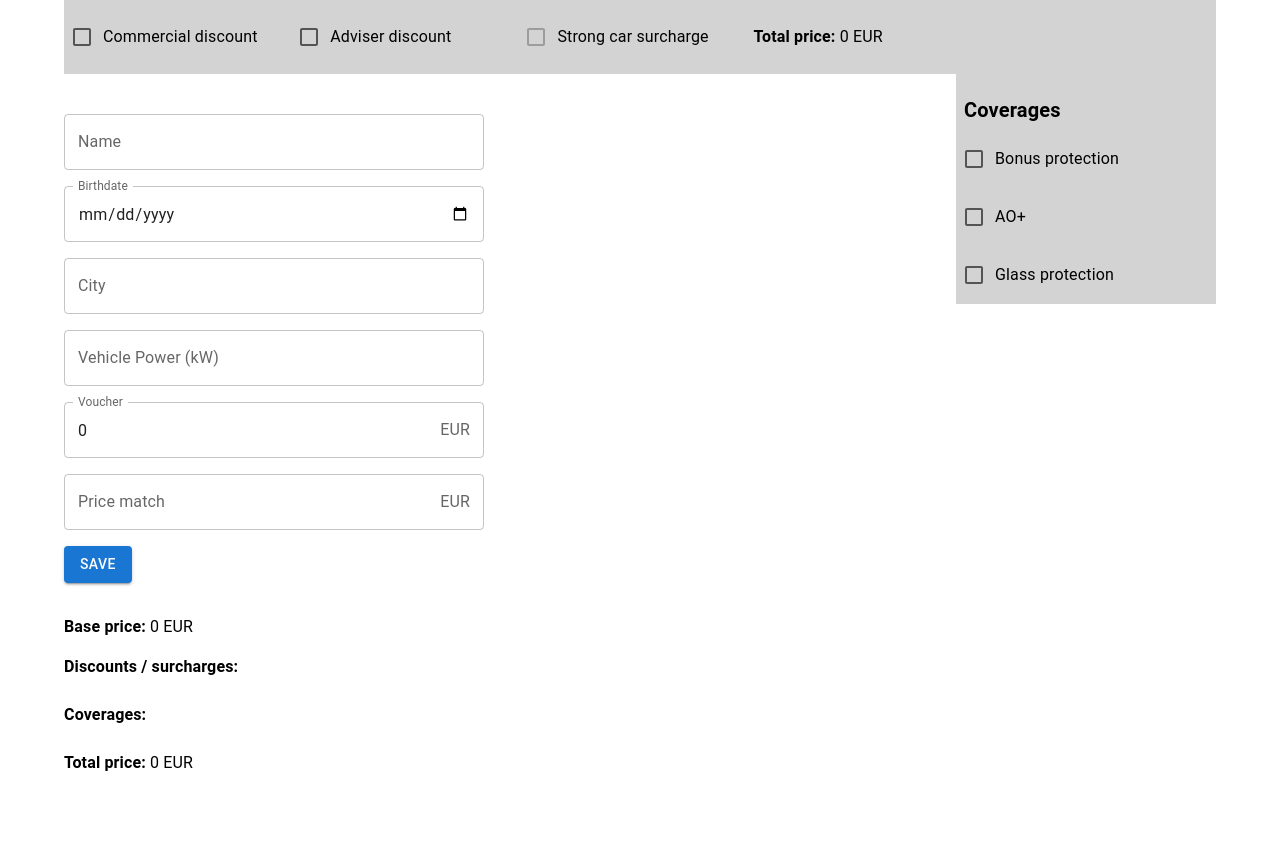
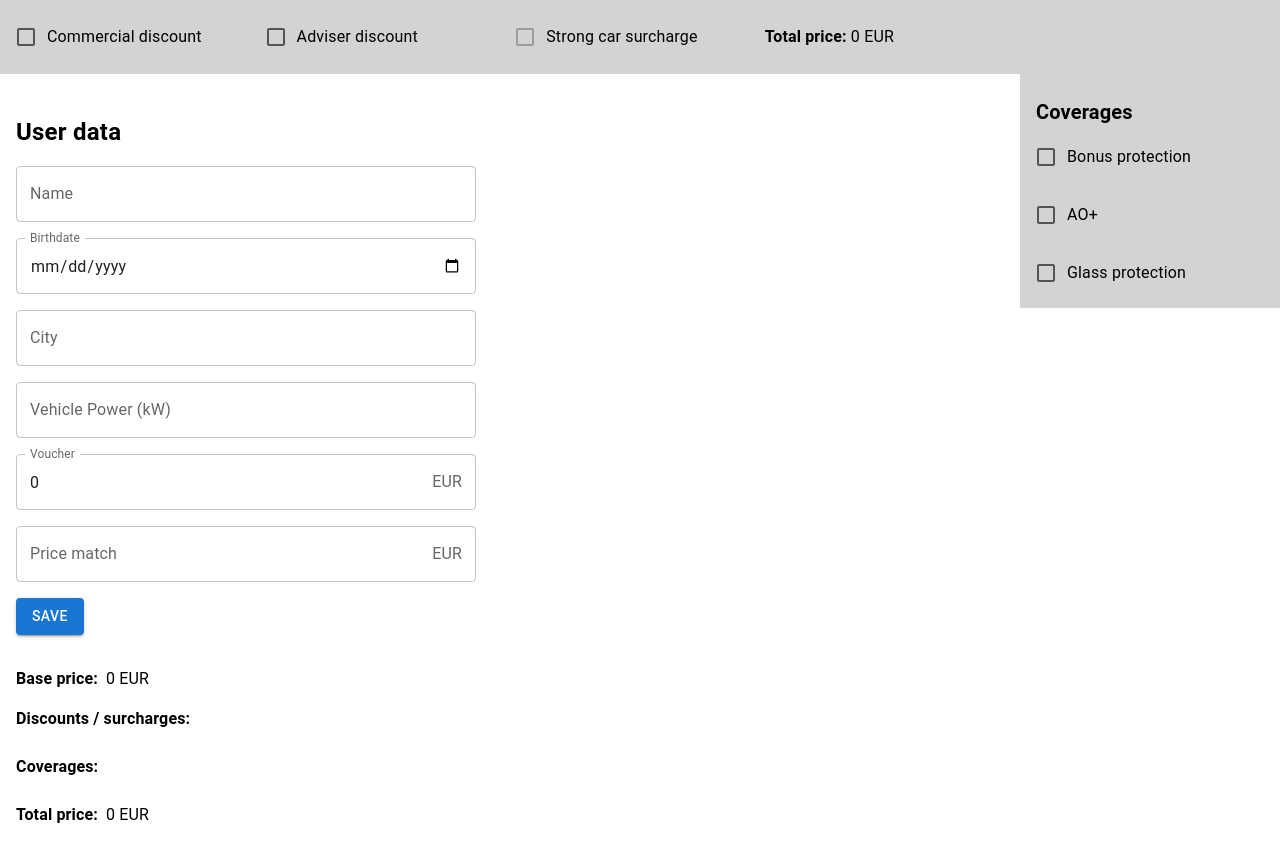
Before and after one commit to dino110/InsuranceApp, a React (Create React App) app in the folder frontend/: page / in a window 1280 px wide. Shown: the top 862 px of the page. Before the commit the page ends 815 px from the top, so only its background shows below. Built offline with nearby package versions, Linux system fonts and the light colour scheme.

Commit message:
styling edit

```diff
--- a/frontend/src/App.tsx
+++ b/frontend/src/App.tsx
@@ -9,12 +9,10 @@ import { InsuranceContextProvider } from "./InsuranceContext";
 function App() {
   return (
     <InsuranceContextProvider>
-      <Container>
-        <Header />
-        <SideBar />
-        <MainForm />
-        <Calculations />
-      </Container>
+      <Header />
+      <SideBar />
+      <MainForm />
+      <Calculations />
     </InsuranceContextProvider>
   );
 }
--- a/frontend/src/components/Calculations/index.tsx
+++ b/frontend/src/components/Calculations/index.tsx
@@ -7,14 +7,17 @@ const Calculations: React.FC = () => {
     useInsuranceContext();
 
   return (
-    <Stack direction="column" gap={2} sx={{ mt: "32px", mb: "40px" }}>
-      <Typography>
-        <strong>Base price:</strong> {insurancePrices.basePrice} EUR
-      </Typography>
+    <Stack direction="column" gap={2} sx={{ margin: "32px 0 40px 16px" }}>
       <Box>
-        <Typography>
-          <strong>Discounts / surcharges:</strong>
+        <Typography fontWeight="bold" display="inline">
+          Base price:
         </Typography>
+        <Typography display="inline" marginLeft={1}>
+          {insurancePrices.basePrice} EUR
+        </Typography>
+      </Box>
+      <Box>
+        <Typography fontWeight="bold">Discounts / surcharges:</Typography>
         <Stack
           direction="column"
           gap={1}
@@ -44,9 +47,7 @@ const Calculations: React.FC = () => {
         </Stack>
       </Box>
       <Box>
-        <Typography>
-          <strong>Coverages:</strong>
-        </Typography>
+        <Typography fontWeight="bold">Coverages:</Typography>
         <Stack
           direction="column"
           gap={1}
@@ -68,8 +69,11 @@ const Calculations: React.FC = () => {
         </Stack>
       </Box>
       <Box>
-        <Typography display="inline">
-          <strong>Total price:</strong> {insurancePrices.totalPrice} EUR
+        <Typography fontWeight="bold" display="inline">
+          Total price:
+        </Typography>
+        <Typography display="inline" marginLeft={1}>
+          {insurancePrices.totalPrice} EUR
         </Typography>
         {+mainForm.voucher > 0 && (
           <Typography display="inline" ml={2} fontSize={14}>
--- a/frontend/src/components/Header/index.tsx
+++ b/frontend/src/components/Header/index.tsx
@@ -31,7 +31,7 @@ const Header: React.FC = () => {
       container
       columns={{ xs: 12, md: 10 }}
       alignItems="center"
-      sx={{ padding: "16px 8px", backgroundColor: "#D3D3D3" }}
+      sx={{ padding: "16px 16px", backgroundColor: "#D3D3D3" }}
     >
       <Grid item xs={6} md={2}>
         <FormControlLabel
--- a/frontend/src/components/MainForm/index.tsx
+++ b/frontend/src/components/MainForm/index.tsx
@@ -1,6 +1,13 @@
 import React, { useEffect } from "react";
 import { useForm, SubmitHandler, Controller } from "react-hook-form";
-import { TextField, Button, Grid, Box, InputAdornment } from "@mui/material";
+import {
+  TextField,
+  Button,
+  Grid,
+  Box,
+  InputAdornment,
+  Typography,
+} from "@mui/material";
 import { useInsuranceContext } from "../../InsuranceContext";
 import { getInsurancePrice } from "../../api";
 
@@ -72,7 +79,10 @@ const MainForm: React.FC = () => {
   };
 
   return (
-    <Box maxWidth="420px" sx={{ mt: "40px" }}>
+    <Box maxWidth="460px" sx={{ mt: "40px", ml: "16px" }}>
+      <Typography fontWeight="bold" fontSize="24px" sx={{ margin: "16px 0px" }}>
+        User data
+      </Typography>
       <form onSubmit={handleSubmit(onSubmit)}>
         <Grid container spacing={2}>
           <Grid item xs={12}>
--- a/frontend/src/components/SideBar/index.tsx
+++ b/frontend/src/components/SideBar/index.tsx
@@ -20,7 +20,7 @@ const Container = styled(Box)({
   float: "right",
   position: "relative",
   marginBottom: "16px",
-  padding: "8px 0px",
+  padding: "14px 0px",
   backgroundColor: "#D3D3D3",
 });
 
@@ -38,10 +38,9 @@ const SideBar = (): JSX.Element => {
 
   return (
     <Container width={{ xs: "100%", md: "260px" }}>
-      <form>
       <Typography
         fontWeight={600}
-          sx={{ padding: "12px 8px" }}
+        sx={{ padding: "8px 16px" }}
         variant="h6"
         align="left"
       >
@@ -50,7 +49,7 @@ const SideBar = (): JSX.Element => {
       <Stack
         direction={{ xs: "row", md: "column" }}
         justifyItems="left"
-          padding="0px 8px"
+        padding="0px 16px"
         gap="16px"
       >
         <FormControlLabel
@@ -105,7 +104,6 @@ const SideBar = (): JSX.Element => {
           label="Glass protection"
         />
       </Stack>
-      </form>
     </Container>
   );
 };
```
Lines whose indentation alone changed are shown as unchanged.
